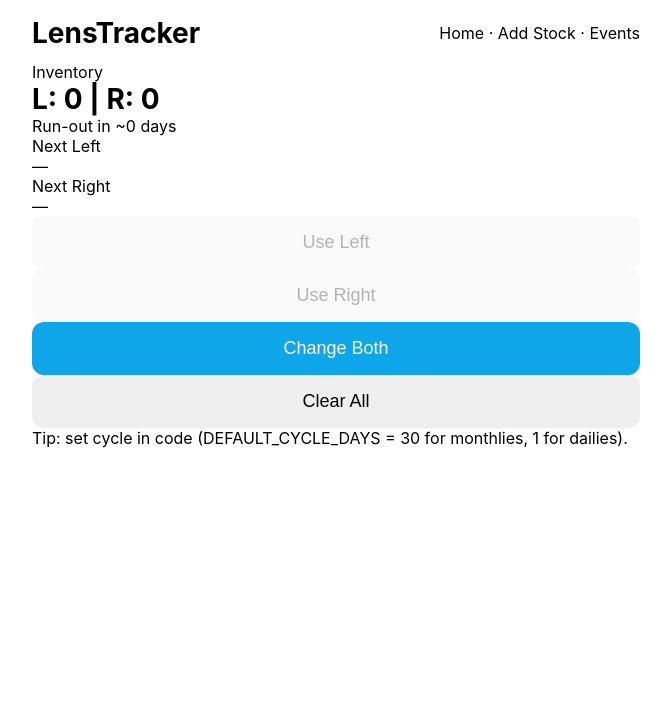
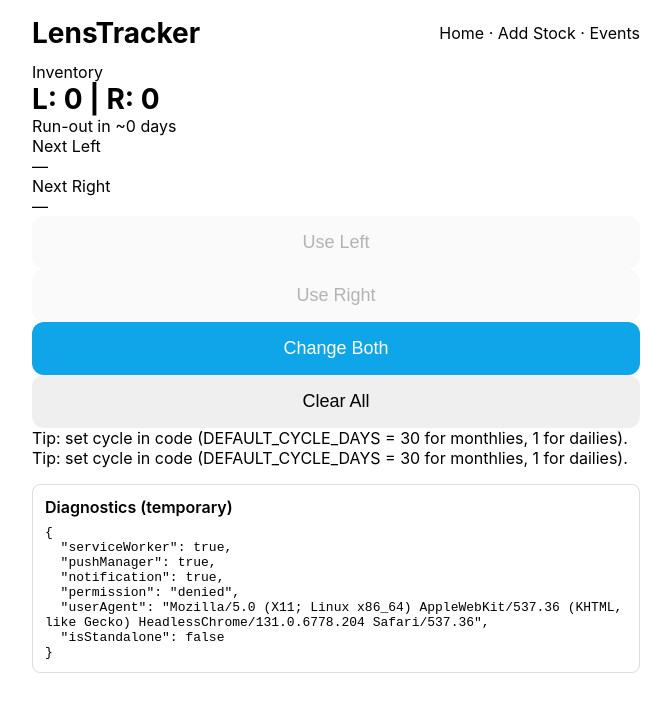
Before and after one commit to akshaychopra5207/lens-tracker, a React (Vite) app: page / in a window 1280 px wide. Shown: the top 712 px of the page, without its empty margins (304-975 px from the left). Built offline with nearby package versions, Linux system fonts and the light colour scheme.

Commit message:
chore: add diagnostics panel for push readiness

```diff
--- a/src/ui/Home.tsx
+++ b/src/ui/Home.tsx
@@ -4,6 +4,9 @@ import { clearAll, listEventsDesc, saveEvent } from '../data/repo';
 import { getSettings } from '../data/settingsRepo';
 import { ev } from '../domain/events';
 import { project } from '../domain/projection';
+import { buildLensReminderIcs } from "../domain/reminders";
+import { downloadTextFile } from "./download";
+import { Diagnostics } from "./components/Diagnostics";
 
 export default function Home() {
     const [invL, setInvL] = useState(0);
@@ -30,12 +33,46 @@ export default function Home() {
     const canUseRight = invR > 0;
 
     const canChangeBoth = invL > 0 && invR > 0;
+    const [pendingIcs, setPendingIcs] = useState<null | { filename: string; content: string; eye: "LEFT" | "RIGHT" }>(null);
+
 
     async function doUse(eye: 'LEFT' | 'RIGHT') {
-        const e = eye === 'LEFT' ? ev.useLeft(lensTypeId) : ev.useRight(lensTypeId);
+        const lensTypeId = "default";
+
+        // 1) Check current inventory to prevent going negative
+        const eventsBefore = await listEventsDesc(1000);
+        const s = await getSettings();
+        const pBefore = project([...eventsBefore].reverse(), s.frequency);
+        const invEye = eye === "LEFT" ? pBefore.invL : pBefore.invR;
+
+        if (invEye <= 0) {
+            alert(`No ${eye.toLowerCase()} inventory left.`);
+            return;
+        }
+
+        // 2) Save USE event
+        const e = eye === "LEFT" ? ev.useLeft(lensTypeId) : ev.useRight(lensTypeId);
         await saveEvent(e);
-        // quick inline undo via correction (no toast lib required)
-        // You can add a fancy snackbar later; for now, just refresh.
+
+        // 3) Refresh projection to get updated next change date
+        const eventsAfter = await listEventsDesc(1000);
+        const pAfter = project([...eventsAfter].reverse(), s.frequency);
+
+        const due = eye === "LEFT" ? pAfter.nextL : pAfter.nextR;
+        if (due) {
+            const ics = buildLensReminderIcs({
+                eye,
+                dueDate: due,
+                calendarName: `LensTracker - ${eye}`,
+            });
+
+            setPendingIcs({
+                eye,
+                filename: `lenstracker-${eye.toLowerCase()}-reminders.ics`,
+                content: ics,
+            });
+        }
+
         await refresh();
     }
 
@@ -53,8 +90,38 @@ export default function Home() {
         await refresh();
     }
 
+
     return (
         <div className="grid">
+            {pendingIcs && (
+                <div className="card" style={{ marginBottom: 12 }}>
+                    <div className="row" style={{ justifyContent: "space-between", gap: 12 }}>
+                        <div>
+                            <div className="big" style={{ fontSize: 18 }}>
+                                Reminders ready for {pendingIcs.eye}
+                            </div>
+                            <div className="small">
+                                iPhone needs you to import them once. Tip: delete old “LensTracker - {pendingIcs.eye}” calendar reminders before importing to avoid duplicates.
+                            </div>
+                        </div>
+                        <div style={{ display: "flex", gap: 8 }}>
+                            <button
+                                className="button primary"
+                                onClick={() => {
+                                    downloadTextFile(pendingIcs.filename, pendingIcs.content);
+                                    setPendingIcs(null); // ✅ hide banner immediately after download
+                                }}
+                            >
+                                Download & Add
+                            </button>
+                            <button className="button" onClick={() => setPendingIcs(null)}>
+                                Dismiss
+                            </button>
+                        </div>
+                    </div>
+                </div>
+            )}
+
             <div className="card">
                 <div className="row" style={{ justifyContent: 'space-between' }}>
                     <div>
@@ -81,6 +148,9 @@ export default function Home() {
             <BigButton className="warn" label="Clear All" onClick={clearAllData} />
 
             <div className="small">Tip: set cycle in code (DEFAULT_CYCLE_DAYS = 30 for monthlies, 1 for dailies).</div>
+            <div className="small">Tip: set cycle in code (DEFAULT_CYCLE_DAYS = 30 for monthlies, 1 for dailies).</div>
+
+            {import.meta.env.DEV && <Diagnostics />}
         </div>
     );
 }
--- /dev/null
+++ b/src/ui/components/Diagnostics.tsx
@@ -0,0 +1,30 @@
+import React from "react";
+
+export function Diagnostics() {
+    const diagnostics = React.useMemo(() => {
+        const hasNotification = typeof window !== "undefined" && "Notification" in window;
+        return {
+            serviceWorker: typeof navigator !== "undefined" && "serviceWorker" in navigator,
+            pushManager: typeof window !== "undefined" && "PushManager" in window,
+            notification: hasNotification,
+            permission: hasNotification ? Notification.permission : "n/a",
+            userAgent: typeof navigator !== "undefined" ? navigator.userAgent : "n/a",
+            isStandalone:
+                // iOS Safari standalone
+                (typeof navigator !== "undefined" && (navigator as any).standalone === true) ||
+                // general PWA display-mode
+                (typeof window !== "undefined" &&
+                    window.matchMedia?.("(display-mode: standalone)")?.matches) ||
+                false,
+        };
+    }, []);
+
+    return (
+        <div style={{ marginTop: 16, padding: 12, border: "1px solid #ddd", borderRadius: 8 }}>
+            <div style={{ fontWeight: 600, marginBottom: 8 }}>Diagnostics (temporary)</div>
+            <pre style={{ margin: 0, whiteSpace: "pre-wrap", wordBreak: "break-word" }}>
+                {JSON.stringify(diagnostics, null, 2)}
+            </pre>
+        </div>
+    );
+}
```
